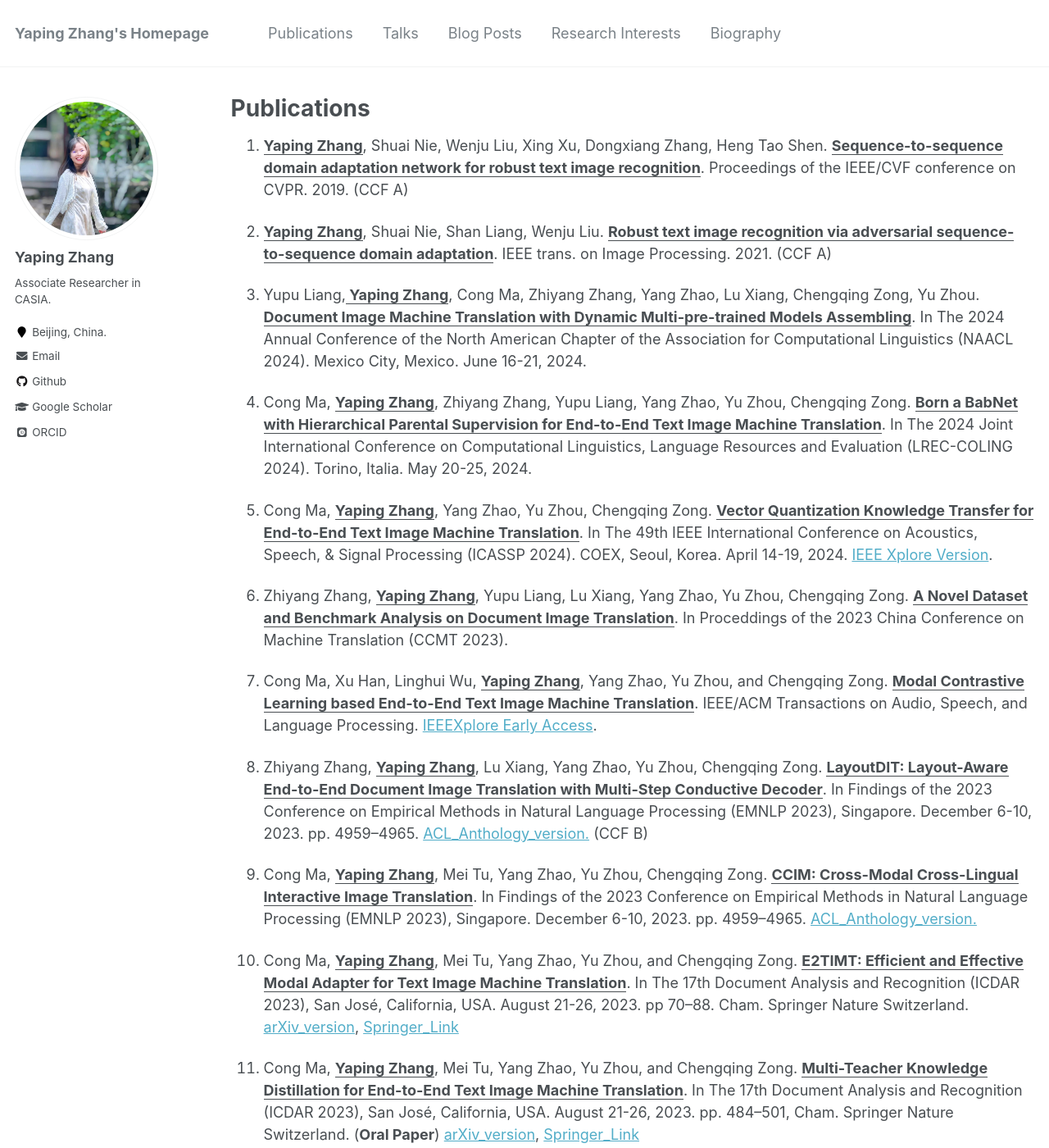
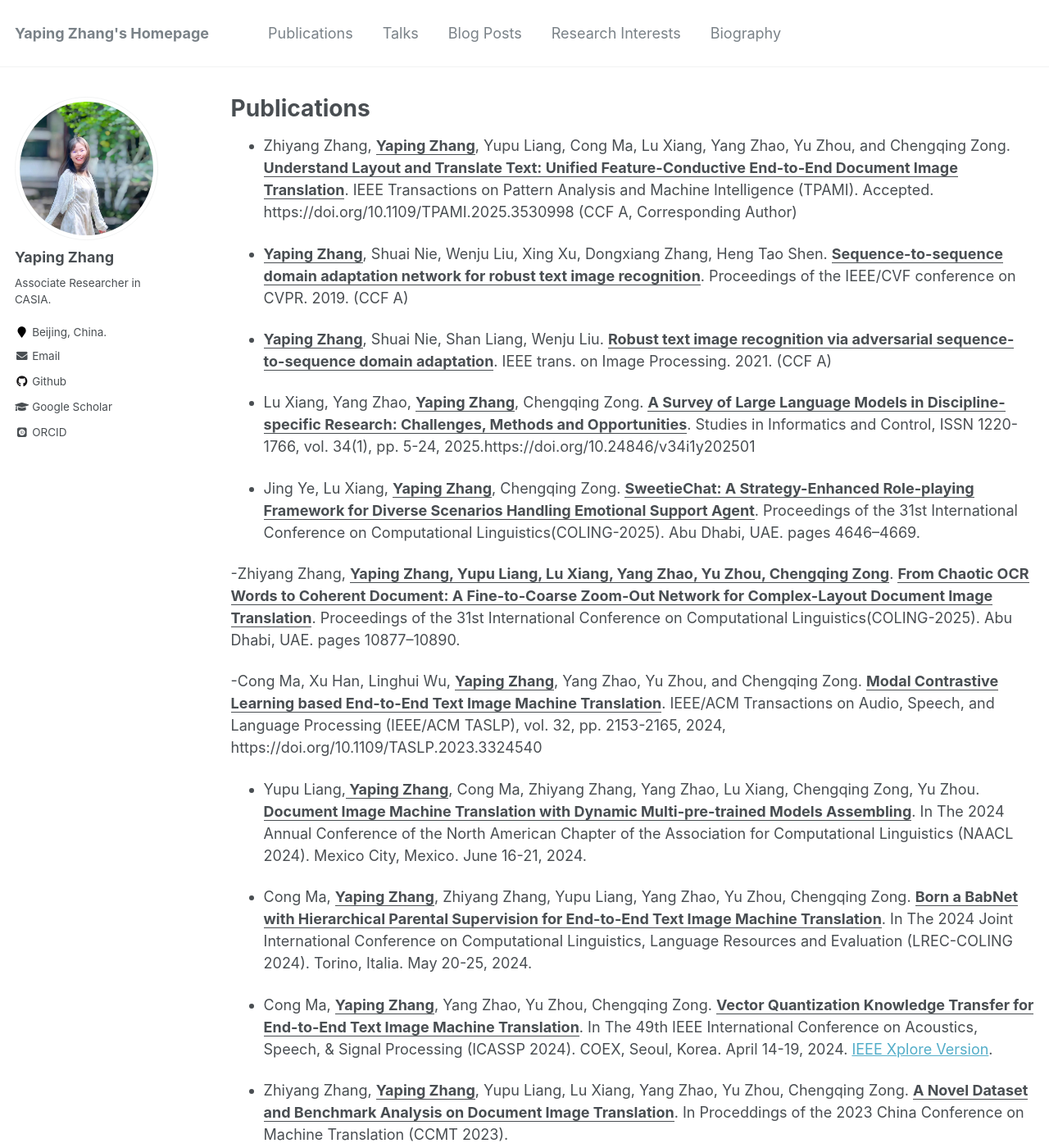
Before and after one commit to AprilYapingZhang/aprilyapingzhang.github.io, a Jekyll site: the page built from _pages/publications.md, in a window 1280 px wide and 1400 px high. Shown: the whole window at 82% size. Built offline with Jekyll 4.4.1, drawn with Linux system fonts in a browser that asks for light colours; some web fonts are replaced.

Commit message:
Update publications.md

```diff
--- a/_pages/publications.md
+++ b/_pages/publications.md
@@ -16,36 +16,48 @@ author_profile: true
 {% endfor %}
 
 
-1. **<u> Yaping Zhang</u>**, Shuai Nie, Wenju Liu, Xing Xu, Dongxiang Zhang, Heng Tao Shen. **<u>Sequence-to-sequence domain adaptation network for robust text image recognition</u>**. Proceedings of the IEEE/CVF conference on CVPR. 2019. (CCF A)
+- Zhiyang Zhang, **<u>Yaping Zhang</u>**, Yupu Liang, Cong Ma, Lu Xiang, Yang Zhao, Yu Zhou, and Chengqing Zong. **<u>Understand Layout and Translate Text: Unified Feature-Conductive End-to-End Document Image Translation</u>**. IEEE Transactions on Pattern Analysis and Machine Intelligence (TPAMI). Accepted. https://doi.org/10.1109/TPAMI.2025.3530998 (CCF A, Corresponding Author)
 
-2. **<u> Yaping Zhang</u>**, Shuai Nie, Shan Liang, Wenju Liu. **<u>Robust text image recognition via adversarial sequence-to-sequence domain adaptation</u>**. IEEE trans. on Image Processing. 2021. (CCF A)
+- **<u> Yaping Zhang</u>**, Shuai Nie, Wenju Liu, Xing Xu, Dongxiang Zhang, Heng Tao Shen. **<u>Sequence-to-sequence domain adaptation network for robust text image recognition</u>**. Proceedings of the IEEE/CVF conference on CVPR. 2019. (CCF A)
 
-3. Yupu Liang,**<u> Yaping Zhang</u>**, Cong Ma, Zhiyang Zhang, Yang Zhao, Lu Xiang, Chengqing Zong, Yu Zhou. **<u>Document Image Machine Translation with Dynamic Multi-pre-trained Models Assembling</u>**. In The 2024 Annual Conference of the North American Chapter of the Association for Computational Linguistics (NAACL 2024). Mexico City, Mexico. June 16-21, 2024.
+- **<u> Yaping Zhang</u>**, Shuai Nie, Shan Liang, Wenju Liu. **<u>Robust text image recognition via adversarial sequence-to-sequence domain adaptation</u>**. IEEE trans. on Image Processing. 2021. (CCF A)
 
-4. Cong Ma, **<u>Yaping Zhang</u>**, Zhiyang Zhang, Yupu Liang, Yang Zhao, Yu Zhou, Chengqing Zong. **<u>Born a BabNet with Hierarchical Parental Supervision for End-to-End Text Image Machine Translation</u>**. In The 2024 Joint International Conference on Computational Linguistics, Language Resources and Evaluation (LREC-COLING 2024). Torino, Italia. May 20-25, 2024.
+- Lu Xiang, Yang Zhao, **<u>Yaping Zhang</u>**, Chengqing Zong. **<u>A Survey of Large Language Models in Discipline-specific Research: Challenges, Methods and Opportunities</u>**. Studies in Informatics and Control, ISSN 1220-1766, vol. 34(1), pp. 5-24, 2025.https://doi.org/10.24846/v34i1y202501
 
-5. Cong Ma, **<u>Yaping Zhang</u>**, Yang Zhao, Yu Zhou, Chengqing Zong. **<u>Vector Quantization Knowledge Transfer for End-to-End Text Image Machine Translation</u>**. In The 49th IEEE International Conference on Acoustics, Speech, & Signal Processing (ICASSP 2024). COEX, Seoul, Korea. April 14-19, 2024.  [IEEE Xplore Version](https://ieeexplore.ieee.org/document/10447334).
+- Jing Ye, Lu Xiang, **<u>Yaping Zhang</u>**, Chengqing Zong. **<u>SweetieChat: A Strategy-Enhanced Role-playing Framework for Diverse Scenarios Handling Emotional Support Agent</u>**. Proceedings of the 31st International Conference on Computational Linguistics(COLING-2025). Abu Dhabi, UAE. pages 4646–4669.
 
-6. Zhiyang Zhang, **<u>Yaping Zhang</u>**, Yupu Liang, Lu Xiang, Yang Zhao, Yu Zhou, Chengqing Zong. **<u>A Novel Dataset and Benchmark Analysis on Document Image Translation</u>**. In Proceddings of the 2023 China Conference on Machine Translation (CCMT 2023).
+-Zhiyang Zhang, **<u>Yaping Zhang, Yupu Liang, Lu Xiang, Yang Zhao, Yu Zhou, Chengqing Zong</u>**. **<u>From Chaotic OCR Words to Coherent Document: A Fine-to-Coarse Zoom-Out Network for Complex-Layout Document Image Translation</u>**. Proceedings of the 31st International Conference on Computational Linguistics(COLING-2025). Abu Dhabi, UAE. pages 10877–10890.
 
-7. Cong Ma, Xu Han, Linghui Wu, **<u>Yaping Zhang</u>**, Yang Zhao, Yu Zhou, and Chengqing Zong. **<u>Modal Contrastive Learning based End-to-End Text Image Machine Translation</u>**. IEEE/ACM Transactions on Audio, Speech, and Language Processing. [IEEEXplore Early Access](https://ieeexplore.ieee.org/document/10284997/).
-
-8. Zhiyang Zhang, **<u>Yaping Zhang</u>**, Lu Xiang, Yang Zhao, Yu Zhou, Chengqing Zong. **<u>LayoutDIT: Layout-Aware End-to-End Document Image Translation with Multi-Step Conductive Decoder</u>**. In Findings of the 2023 Conference on Empirical Methods in Natural Language Processing (EMNLP 2023), Singapore. December 6-10, 2023. pp. 4959–4965. [ACL_Anthology_version.](https://aclanthology.org/2023.findings-emnlp.330/) (CCF B)
-
-9. Cong Ma, **<u>Yaping Zhang</u>**, Mei Tu, Yang Zhao, Yu Zhou, Chengqing Zong. **<u>CCIM: Cross-Modal Cross-Lingual Interactive Image Translation</u>**. In Findings of the 2023 Conference on Empirical Methods in Natural Language Processing (EMNLP 2023), Singapore. December 6-10, 2023. pp. 4959–4965. [ACL_Anthology_version.](https://aclanthology.org/2023.findings-emnlp.330/)
+-Cong Ma, Xu Han, Linghui Wu, **<u>Yaping Zhang</u>**, Yang Zhao, Yu Zhou, and Chengqing Zong. **<u>Modal Contrastive Learning based End-to-End Text Image Machine Translation</u>**. IEEE/ACM Transactions on Audio, Speech, and Language Processing (IEEE/ACM TASLP), vol. 32, pp. 2153-2165, 2024, https://doi.org/10.1109/TASLP.2023.3324540
 
 
-10. Cong Ma, **<u>Yaping Zhang</u>**, Mei Tu, Yang Zhao, Yu Zhou, and Chengqing Zong. **<u>E2TIMT: Efficient and Effective Modal Adapter for Text Image Machine Translation</u>**. In The 17th Document Analysis and Recognition (ICDAR 2023), San José, California, USA. August 21-26, 2023. pp 70–88. Cham. Springer Nature Switzerland.  [arXiv_version](https://arxiv.org/abs/2305.05166), [Springer_Link](https://link.springer.com/chapter/10.1007/978-3-031-41731-3_5)
 
-11. Cong Ma, **<u>Yaping Zhang</u>**, Mei Tu, Yang Zhao, Yu Zhou, and Chengqing Zong. **<u>Multi-Teacher Knowledge Distillation for End-to-End Text Image Machine Translation</u>**. In The 17th Document Analysis and Recognition (ICDAR 2023), San José, California, USA. August 21-26, 2023. pp. 484–501, Cham. Springer Nature Switzerland. (**Oral Paper**) [arXiv_version](https://arxiv.org/abs/2305.05226), [Springer_Link](https://link.springer.com/chapter/10.1007/978-3-031-41676-7_28)
+- Yupu Liang,**<u> Yaping Zhang</u>**, Cong Ma, Zhiyang Zhang, Yang Zhao, Lu Xiang, Chengqing Zong, Yu Zhou. **<u>Document Image Machine Translation with Dynamic Multi-pre-trained Models Assembling</u>**. In The 2024 Annual Conference of the North American Chapter of the Association for Computational Linguistics (NAACL 2024). Mexico City, Mexico. June 16-21, 2024.
 
-12. Cong Ma, **<u>Yaping Zhang</u>**, Mei Tu, Xu Han, Linghui Wu, Yang Zhao, Yu Zhou. **<u>Improving End-to-End Text Image Translation From the Auxiliary Text Translation Task</u>**. In Proceedings of the 26th International Conference on Pattern Recognition (ICPR 2022), Virtually, Montréal Québec, Canada. August 21-25, 2022. pp.1664-1670. [arXiv_version](http://arxiv.org/abs/2210.03887), [ieeexplore_version](https://ieeexplore.ieee.org/document/9956695/), [GitHub](https://github.com/EriCongMa/E2E_TIT_With_MT).
+- Cong Ma, **<u>Yaping Zhang</u>**, Zhiyang Zhang, Yupu Liang, Yang Zhao, Yu Zhou, Chengqing Zong. **<u>Born a BabNet with Hierarchical Parental Supervision for End-to-End Text Image Machine Translation</u>**. In The 2024 Joint International Conference on Computational Linguistics, Language Resources and Evaluation (LREC-COLING 2024). Torino, Italia. May 20-25, 2024.
 
-13. **<u>Yaping Zhang</u>**, Shan Liang, Shuai Nie, Wenju Liu, Shouye Peng.  **<u>Robust offline handwritten character recognition through exploring writer-independent features under the guidance of printed data</u>**. Pattern Recognition Letters. 2018.
+- Cong Ma, **<u>Yaping Zhang</u>**, Yang Zhao, Yu Zhou, Chengqing Zong. **<u>Vector Quantization Knowledge Transfer for End-to-End Text Image Machine Translation</u>**. In The 49th IEEE International Conference on Acoustics, Speech, & Signal Processing (ICASSP 2024). COEX, Seoul, Korea. April 14-19, 2024.  [IEEE Xplore Version](https://ieeexplore.ieee.org/document/10447334).
 
-14. **<u>Yaping Zhang</u>**, Shuai Nie, Shan Liang, Wenju Liu.  **<u>Bidirectional adversarial domain adaptation with semantic consistency</u>**. In Proceddings of the 2019 Pattern Recognition and Computer Vision (PRCV 2019).
+- Zhiyang Zhang, **<u>Yaping Zhang</u>**, Yupu Liang, Lu Xiang, Yang Zhao, Yu Zhou, Chengqing Zong. **<u>A Novel Dataset and Benchmark Analysis on Document Image Translation</u>**. In Proceddings of the 2023 China Conference on Machine Translation (CCMT 2023).
 
-15. Bin Liu, Shuai Nie, **<u>Yaping Zhang</u>**, Dengfeng Ke, Shan Liang, Wenju Liu.  **<u>Boosting noise robustness of acoustic model via deep adversarial training</u>**.  Proceedings of the ICASSP. 2018. (CCF B)
+- Cong Ma, Xu Han, Linghui Wu, **<u>Yaping Zhang</u>**, Yang Zhao, Yu Zhou, and Chengqing Zong. **<u>Modal Contrastive Learning based End-to-End Text Image Machine Translation</u>**. IEEE/ACM Transactions on Audio, Speech, and Language Processing. [IEEEXplore Early Access](https://ieeexplore.ieee.org/document/10284997/).
+
+- Zhiyang Zhang, **<u>Yaping Zhang</u>**, Lu Xiang, Yang Zhao, Yu Zhou, Chengqing Zong. **<u>LayoutDIT: Layout-Aware End-to-End Document Image Translation with Multi-Step Conductive Decoder</u>**. In Findings of the 2023 Conference on Empirical Methods in Natural Language Processing (EMNLP 2023), Singapore. December 6-10, 2023. pp. 4959–4965. [ACL_Anthology_version.](https://aclanthology.org/2023.findings-emnlp.330/) (CCF B)
+
+- Cong Ma, **<u>Yaping Zhang</u>**, Mei Tu, Yang Zhao, Yu Zhou, Chengqing Zong. **<u>CCIM: Cross-Modal Cross-Lingual Interactive Image Translation</u>**. In Findings of the 2023 Conference on Empirical Methods in Natural Language Processing (EMNLP 2023), Singapore. December 6-10, 2023. pp. 4959–4965. [ACL_Anthology_version.](https://aclanthology.org/2023.findings-emnlp.330/)
+
+
+- Cong Ma, **<u>Yaping Zhang</u>**, Mei Tu, Yang Zhao, Yu Zhou, and Chengqing Zong. **<u>E2TIMT: Efficient and Effective Modal Adapter for Text Image Machine Translation</u>**. In The 17th Document Analysis and Recognition (ICDAR 2023), San José, California, USA. August 21-26, 2023. pp 70–88. Cham. Springer Nature Switzerland.  [arXiv_version](https://arxiv.org/abs/2305.05166), [Springer_Link](https://link.springer.com/chapter/10.1007/978-3-031-41731-3_5)
+
+- Cong Ma, **<u>Yaping Zhang</u>**, Mei Tu, Yang Zhao, Yu Zhou, and Chengqing Zong. **<u>Multi-Teacher Knowledge Distillation for End-to-End Text Image Machine Translation</u>**. In The 17th Document Analysis and Recognition (ICDAR 2023), San José, California, USA. August 21-26, 2023. pp. 484–501, Cham. Springer Nature Switzerland. (**Oral Paper**) [arXiv_version](https://arxiv.org/abs/2305.05226), [Springer_Link](https://link.springer.com/chapter/10.1007/978-3-031-41676-7_28)
+
+- Cong Ma, **<u>Yaping Zhang</u>**, Mei Tu, Xu Han, Linghui Wu, Yang Zhao, Yu Zhou. **<u>Improving End-to-End Text Image Translation From the Auxiliary Text Translation Task</u>**. In Proceedings of the 26th International Conference on Pattern Recognition (ICPR 2022), Virtually, Montréal Québec, Canada. August 21-25, 2022. pp.1664-1670. [arXiv_version](http://arxiv.org/abs/2210.03887), [ieeexplore_version](https://ieeexplore.ieee.org/document/9956695/), [GitHub](https://github.com/EriCongMa/E2E_TIT_With_MT).
+
+- **<u>Yaping Zhang</u>**, Shan Liang, Shuai Nie, Wenju Liu, Shouye Peng.  **<u>Robust offline handwritten character recognition through exploring writer-independent features under the guidance of printed data</u>**. Pattern Recognition Letters. 2018.
+
+- **<u>Yaping Zhang</u>**, Shuai Nie, Shan Liang, Wenju Liu.  **<u>Bidirectional adversarial domain adaptation with semantic consistency</u>**. In Proceddings of the 2019 Pattern Recognition and Computer Vision (PRCV 2019).
+
+- Bin Liu, Shuai Nie, **<u>Yaping Zhang</u>**, Dengfeng Ke, Shan Liang, Wenju Liu.  **<u>Boosting noise robustness of acoustic model via deep adversarial training</u>**.  Proceedings of the ICASSP. 2018. (CCF B)
 
 ---
 
```
